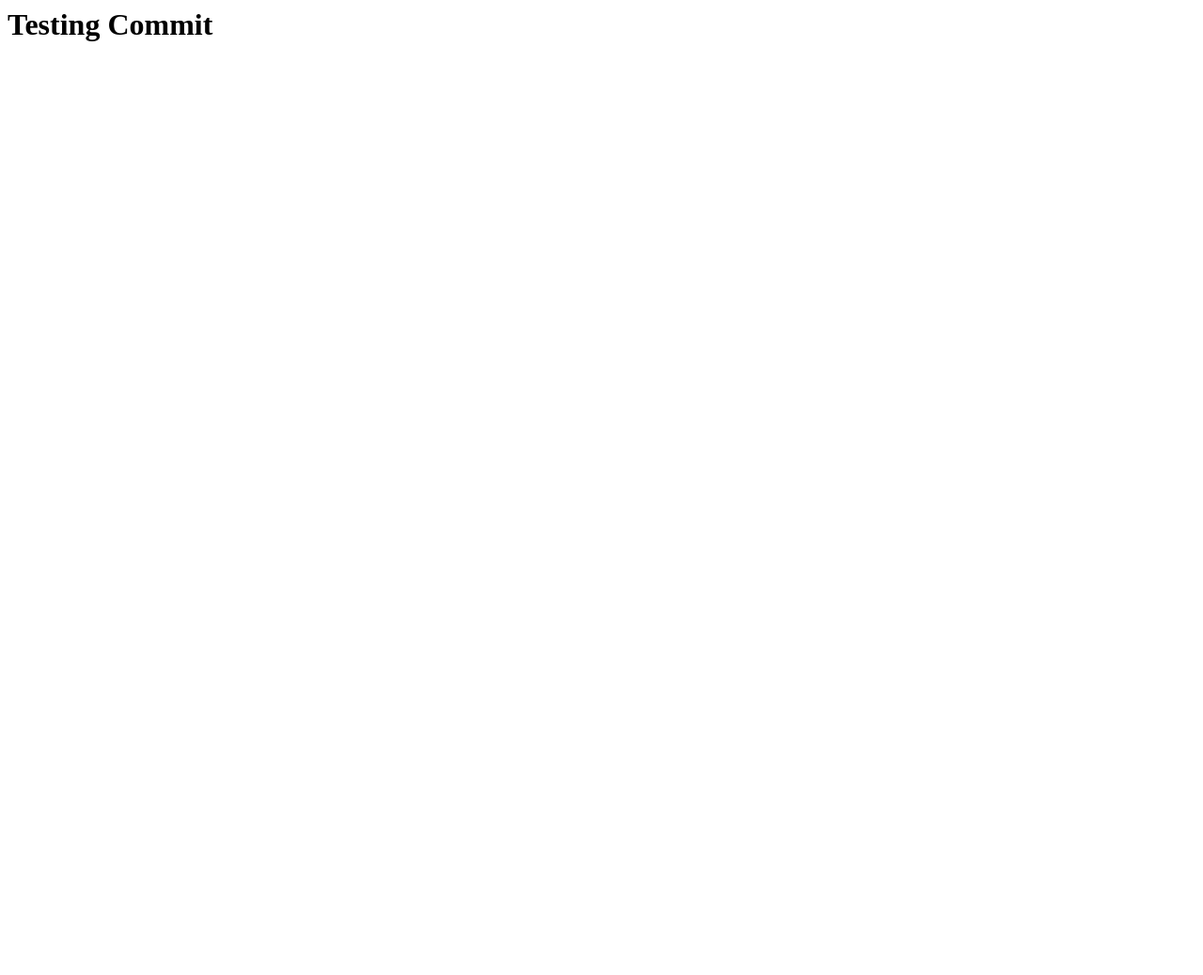
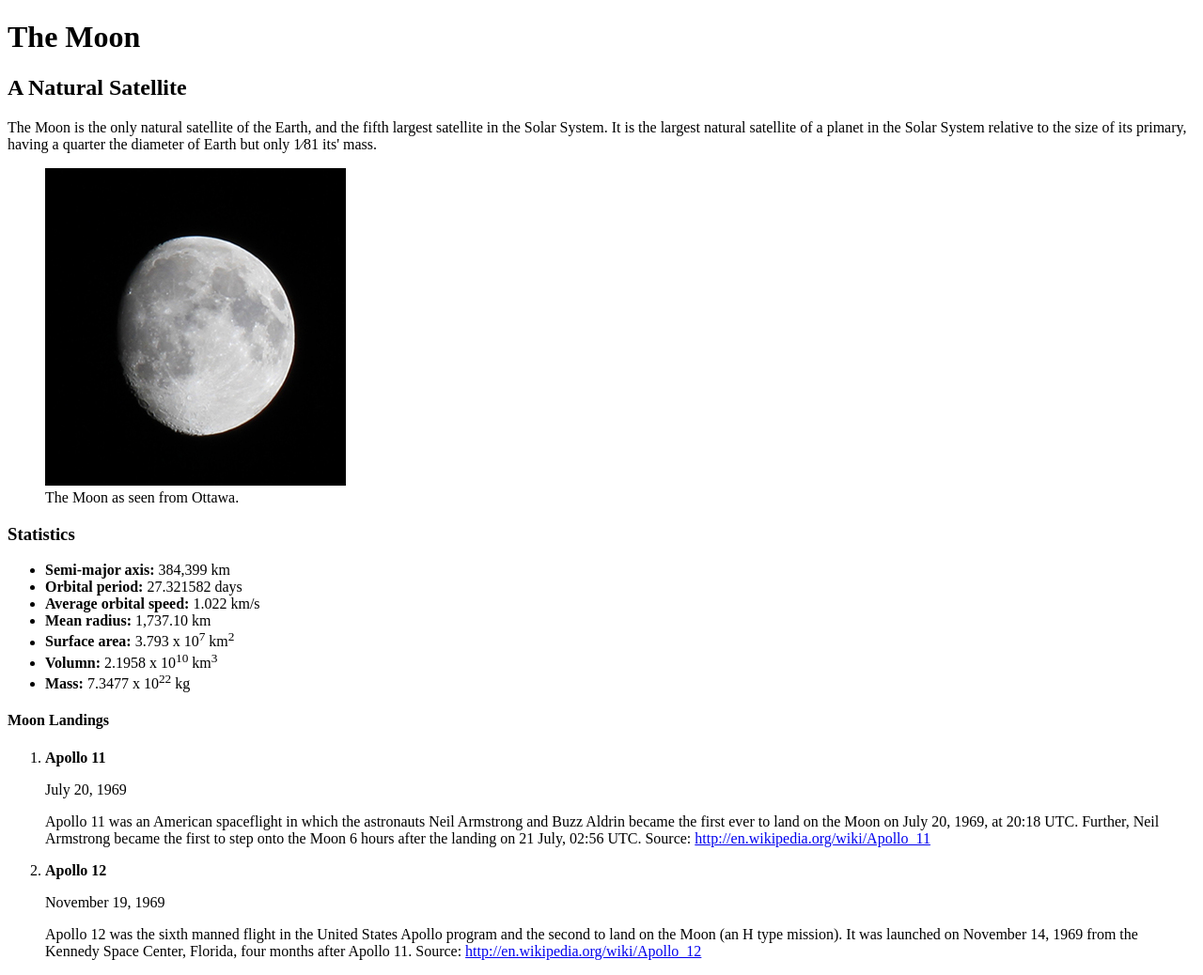
Before and after one commit to ball0133/mad9013-ex1, a plain HTML site: page index.html in a window 1280 px wide. Shown: the whole page at 94% size. Before the commit the page ends 800 px from the top, so only its background shows below. Drawn offline with Linux system fonts and the light colour scheme.

Commit message:
Exercise 1

```diff
--- a/index.html
+++ b/index.html
@@ -1 +1,41 @@
-<h1>Testing Commit</h1>
+<!doctype html>
+<html>
+<head>
+<meta charset="UTF-8">
+<title>Exercise 1</title>
+</head>
+
+<body>
+	<h1>The Moon</h1>
+	<h2>A Natural Satellite</h2>
+	<p>The Moon is the only natural satellite of the Earth, and the fifth largest satellite in the Solar System. It is the largest natural satellite of a planet in the Solar System relative to the size of its primary, having a quarter the diameter of Earth but only 1⁄81 its'
+	mass.</p>
+	<figure>
+		<img src="img/moon.jpg" alt="moon" height="" width=""></img>
+		<figcaption>The Moon as seen from Ottawa.</figcaption>
+	</figure>
+	<h3>Statistics</h3>
+	<ul>
+		<li><strong>Semi-major axis:</strong> 384,399 km</li>
+		<li><strong>Orbital period:</strong> 27.321582 days</li>
+		<li><strong>Average orbital speed:</strong> 1.022 km/s</li>
+		<li><strong>Mean radius:</strong> 1,737.10 km</li>
+		<li><strong>Surface area:</strong> 3.793 x 10<sup>7</sup> km<sup>2</sup></li>
+		<li><strong>Volumn:</strong> 2.1958 x 10<sup>10</sup> km<sup>3</sup></li>
+		<li><strong>Mass:</strong> 7.3477 x 10<sup>22</sup> kg</li>
+	</ul>
+	<h4>Moon Landings</h4>
+	<ol>
+		<li><p><strong>Apollo 11</strong></p>
+			<p>July 20, 1969</p>
+			<p>Apollo 11 was an American spaceflight in which the astronauts Neil Armstrong and Buzz Aldrin became the first ever to land on the Moon on July 20, 1969, at <time>20:18 UTC</time>. Further, Neil Armstrong became the first to step onto the Moon 6 hours after the landing on 21 July, <time>02:56 UTC</time>.
+			Source: <a href="http://en.wikipedia.org/wiki/Apollo_11">http://en.wikipedia.org/wiki/Apollo_11</a>
+		</li>
+		<li><p><strong>Apollo 12</strong></p>
+			<p>November 19, 1969</p>
+			<p>Apollo 12 was the sixth manned flight in the United States Apollo program and the second to land on the Moon (an H type mission). It was launched on November 14, 1969 from the Kennedy Space Center, Florida, four months after Apollo 11.
+			Source: <a href="http://en.wikipedia.org/wiki/Apollo_12">http://en.wikipedia.org/wiki/Apollo_12</a>
+		</li>
+	</ol>
+</body>
+</html>
```
Also changed, not shown: img/moon.jpg (added).
